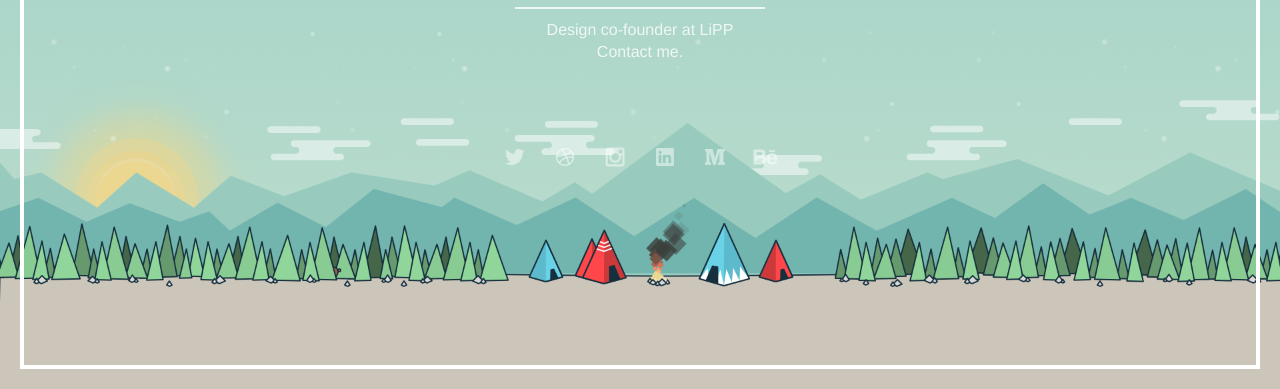
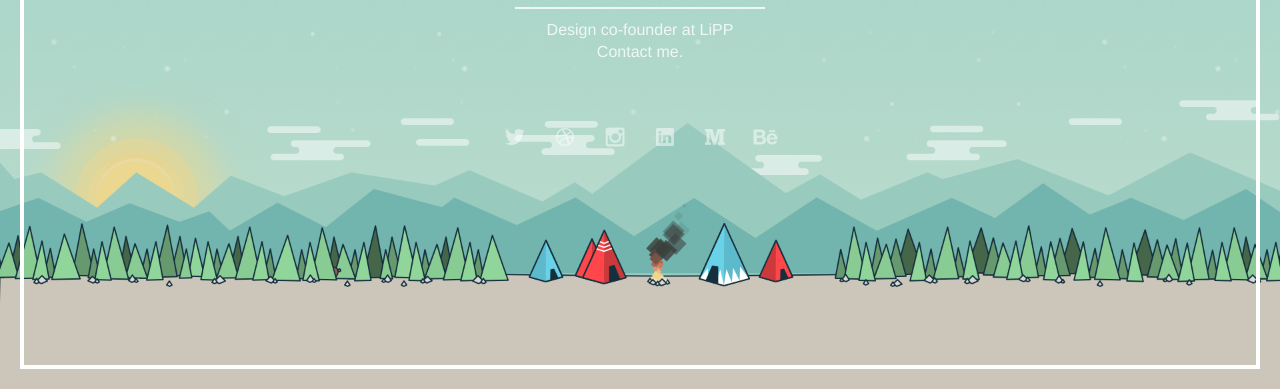
Before and after one commit to Nfdsgn/nfdsgn.github.io, a plain HTML site: page index.html in a window 1280 px wide. Shown: the part 411-800 px from the top of the page. Drawn offline with Linux system fonts and the light colour scheme.

Commit message:
Responsive

```diff
--- a/style.css
+++ b/style.css
@@ -149,21 +149,24 @@ a.behance:hover {
 	background-image: url(img/behance.png);
 }
 
-@media screen and (max-width: 1400px) {
+@media screen and (max-width: 1500px) {
 .icons {
-	bottom: 210px;
+	bottom: 230px;
 }
 body {
 	background-image: url('img/background2.png');
 }
 }
 
+@media screen and (max-width: 1200px) {
+body {
+	background-image: url('img/background3.png');
+}
+}
+
 @media screen and (max-width: 500px) {
 .wrapper{
 	background-image: url(logo-mobile.png);
-}
-body {
-	background-image: url('img/background3.png');
 }
 }
 
```
